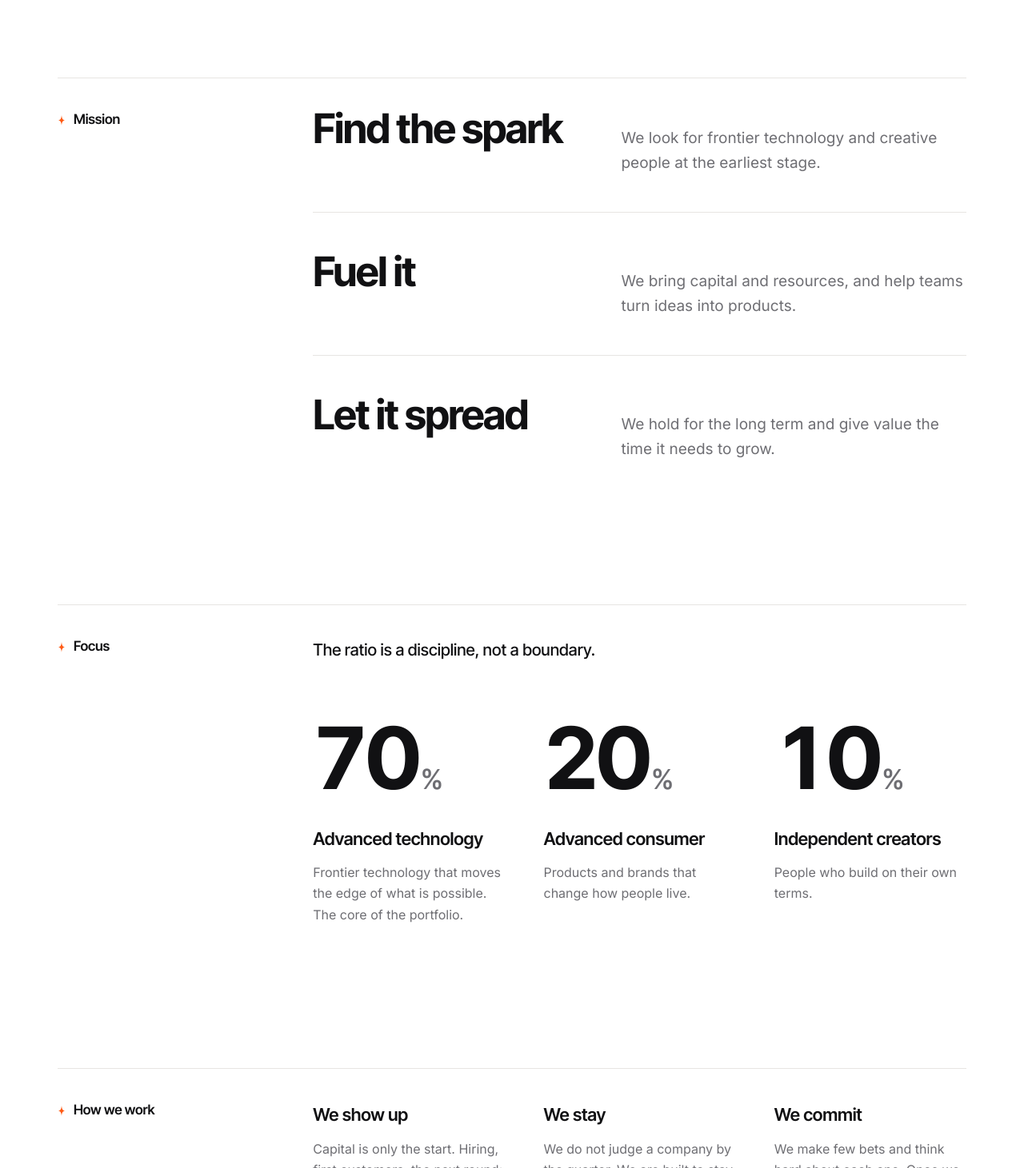
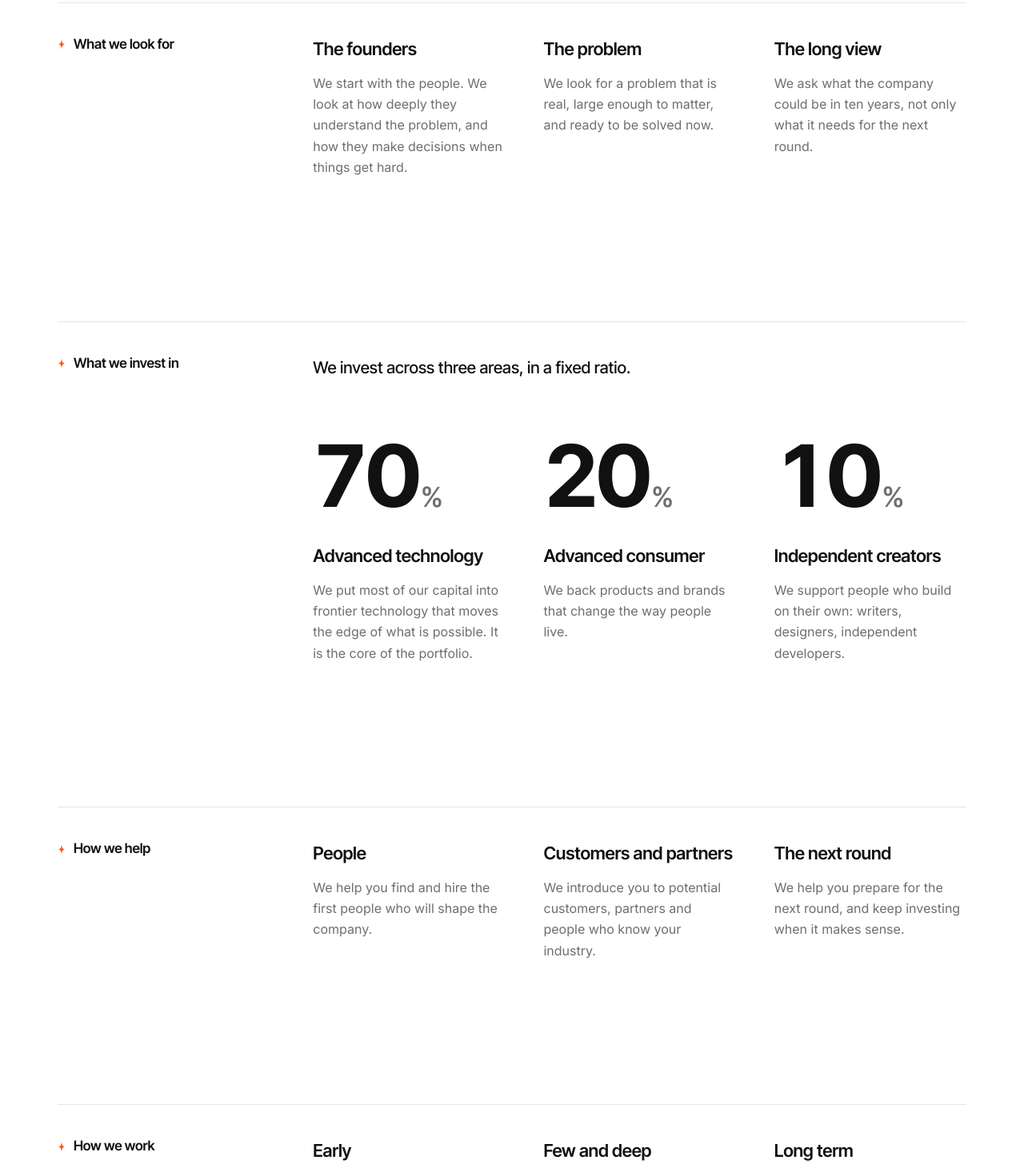
Before and after one commit to PTTheGreat/spark-unlimited-investment, a plain HTML site: page index.html in a window 1280 px wide. Shown: the part 1339-2800 px from the top of the page at 80% size. Drawn offline with Linux system fonts and the light colour scheme.

Commit message:
Rewrite copy as plain we-statements; drop Belief section
Co-Authored-By: Claude Opus 5.5 <noreply@anthropic.com>
Claude-Session: https://claude.ai/code/session_0126B9GEAHay6nTF9Xmi1sDD

```diff
--- a/index.html
+++ b/index.html
@@ -136,9 +136,9 @@ h2 + .three { margin-top: 48px; }
 .step h2 { font-size: clamp(32px, 4vw, 54px); white-space: nowrap; }
 .step p { margin: 0; color: var(--muted); font-size: clamp(16px, 1.5vw, 19px); line-height: 1.6; }
 @media (max-width: 760px) { .step { grid-template-columns: 1fr; } .step h2 { white-space: normal; } .step p { font-size: 16px; } }
-.statement { font-size: clamp(40px, 6vw, 84px); line-height: 1.04; }
+.statement { font-size: clamp(36px, 5vw, 72px); line-height: 1.06; }
 html[data-lang="zh"] .statement { line-height: 1.15; }
-.lead { margin: 0; color: var(--muted); font-size: clamp(17px, 1.6vw, 21px); line-height: 1.7; max-width: 30em; }
+.lead { margin: 0; color: var(--muted); font-size: clamp(17px, 1.6vw, 21px); line-height: 1.75; max-width: 34em; }
 .statement + .lead { margin-top: clamp(24px, 3vw, 36px); }
 .lead.top { color: var(--fg); font-family: var(--display); font-weight: 500; margin-bottom: clamp(40px, 5vw, 64px); }
 .traits { list-style: none; margin: clamp(40px, 5vw, 64px) 0 0; padding: 0; display: grid; grid-template-columns: repeat(3, minmax(0, 1fr)); gap: 20px 48px; }
@@ -218,8 +218,7 @@ footer .wrap { padding-block: clamp(56px, 7vw, 96px) 40px; }
       <span class="word">Spark Unlimited Investment</span>
     </a>
     <nav>
-      <a href="#belief"><span data-l="en">Belief</span><span data-l="zh">信念</span></a>
-      <a href="#mission"><span data-l="en">Mission</span><span data-l="zh">使命</span></a>
+      <a href="#about"><span data-l="en">About</span><span data-l="zh">关于我们</span></a>
       <a href="#focus"><span data-l="en">Focus</span><span data-l="zh">投资方向</span></a>
       <a href="#team"><span data-l="en">Team</span><span data-l="zh">管理团队</span></a>
       <a href="#contact"><span data-l="en">Contact</span><span data-l="zh">联系我们</span></a>
@@ -240,37 +239,32 @@ footer .wrap { padding-block: clamp(56px, 7vw, 96px) 40px; }
     </div>
   </section>
 
-  <section class="block" id="belief">
+  <section class="block" id="about">
     <div class="wrap grid">
-      <p class="kicker"><svg viewBox="0 0 24 32"><use href="#spark"/></svg><span data-l="en">Belief</span><span data-l="zh">信念</span></p>
+      <p class="kicker"><svg viewBox="0 0 24 32"><use href="#spark"/></svg><span data-l="en">About</span><span data-l="zh">关于我们</span></p>
       <div class="body">
-        <h2 class="statement"><span data-l="en">People first. Then the plan.</span><span data-l="zh">先看人，再看事。</span></h2>
-        <p class="lead"><span data-l="en">Ideas shift. Markets shift. What carries a company through all of it is the people building it.</span><span data-l="zh">想法会变，市场会变，赛道也会变。能带着一家公司穿过这些变化的，是做事的人。</span></p>
-        <ul class="traits">
-          <li><span data-l="en">Curious to a fault.</span><span data-l="zh">好奇到近乎执拗。</span></li>
-          <li><span data-l="en">Patient with hard problems.</span><span data-l="zh">耐得住真正的难题。</span></li>
-          <li><span data-l="en">Clear about where they are going.</span><span data-l="zh">清楚自己要去哪里。</span></li>
-        </ul>
+      <h2 class="statement"><span data-l="en">Find the spark. Fuel it. Let it spread.</span><span data-l="zh">寻火，添柴，燎原。</span></h2>
+      <p class="lead"><span data-l="en">We are an early-stage investor. We look for frontier technology and creative people before most others notice them, invest capital and our own time at the very beginning, and then hold for the long term so that value has room to grow.</span><span data-l="zh">我们是一家早期投资机构。我们在多数人注意到之前，寻找前沿科技和有创造力的人；在最早的阶段投入资本，也投入我们自己的时间；然后长期持有，给价值足够的时间成长。</span></p>
       </div>
     </div>
   </section>
 
-  <section class="block" id="mission">
+  <section class="block" id="look">
     <div class="wrap grid">
-      <p class="kicker"><svg viewBox="0 0 24 32"><use href="#spark"/></svg><span data-l="en">Mission</span><span data-l="zh">使命</span></p>
+      <p class="kicker"><svg viewBox="0 0 24 32"><use href="#spark"/></svg><span data-l="en">What we look for</span><span data-l="zh">我们看什么</span></p>
       <div class="body">
-      <div class="steps">
-        <div class="step">
-          <h2><span data-l="en">Find the spark</span><span data-l="zh">寻火</span></h2>
-          <p><span data-l="en">We look for frontier technology and creative people at the earliest stage.</span><span data-l="zh">在最早期，发现前沿科技和有创造力的人。</span></p>
+      <div class="three">
+        <div class="item">
+          <h3><span data-l="en">The founders</span><span data-l="zh">人</span></h3>
+          <p><span data-l="en">We start with the people. We look at how deeply they understand the problem, and how they make decisions when things get hard.</span><span data-l="zh">我们先看人。看创始人对问题想得有多深，看他们在困难的时候怎么做决定。</span></p>
         </div>
-        <div class="step">
-          <h2><span data-l="en">Fuel it</span><span data-l="zh">添柴</span></h2>
-          <p><span data-l="en">We bring capital and resources, and help teams turn ideas into products.</span><span data-l="zh">投入资本与资源，陪团队把想法做成产品。</span></p>
+        <div class="item">
+          <h3><span data-l="en">The problem</span><span data-l="zh">问题</span></h3>
+          <p><span data-l="en">We look for a problem that is real, large enough to matter, and ready to be solved now.</span><span data-l="zh">我们找真实存在、足够大、而且正好到了可以被解决的时候的问题。</span></p>
         </div>
-        <div class="step">
-          <h2><span data-l="en">Let it spread</span><span data-l="zh">燎原</span></h2>
-          <p><span data-l="en">We hold for the long term and give value the time it needs to grow.</span><span data-l="zh">长期持有，给价值足够的时间成长。</span></p>
+        <div class="item">
+          <h3><span data-l="en">The long view</span><span data-l="zh">十年</span></h3>
+          <p><span data-l="en">We ask what the company could be in ten years, not only what it needs for the next round.</span><span data-l="zh">我们会问这家公司十年后可能是什么样子，而不只是下一轮需要什么。</span></p>
         </div>
       </div>
       </div>
@@ -279,24 +273,46 @@ footer .wrap { padding-block: clamp(56px, 7vw, 96px) 40px; }
 
   <section class="block" id="focus">
     <div class="wrap grid">
-      <p class="kicker"><svg viewBox="0 0 24 32"><use href="#spark"/></svg><span data-l="en">Focus</span><span data-l="zh">投资方向</span></p>
+      <p class="kicker"><svg viewBox="0 0 24 32"><use href="#spark"/></svg><span data-l="en">What we invest in</span><span data-l="zh">我们投什么</span></p>
       <div class="body">
-      <p class="lead top"><span data-l="en">The ratio is a discipline, not a boundary.</span><span data-l="zh">比例是纪律，不是边界。</span></p>
+      <p class="lead top"><span data-l="en">We invest across three areas, in a fixed ratio.</span><span data-l="zh">我们投资三个方向，按固定比例配置。</span></p>
       <div class="three" id="cols">
         <div class="item">
           <div class="num" role="img" aria-label="70%">70<span>%</span></div>
           <h3><span data-l="en">Advanced technology</span><span data-l="zh">先进科技</span></h3>
-          <p><span data-l="en">Frontier technology that moves the edge of what is possible. The core of the portfolio.</span><span data-l="zh">推动可能性边界的前沿科技，是组合的核心。</span></p>
+          <p><span data-l="en">We put most of our capital into frontier technology that moves the edge of what is possible. It is the core of the portfolio.</span><span data-l="zh">我们把大部分资金投向推动可能性边界的前沿科技，这是组合的核心。</span></p>
         </div>
         <div class="item">
           <div class="num" role="img" aria-label="20%">20<span>%</span></div>
           <h3><span data-l="en">Advanced consumer</span><span data-l="zh">先进消费</span></h3>
-          <p><span data-l="en">Products and brands that change how people live.</span><span data-l="zh">改变人们生活方式的产品与品牌。</span></p>
+          <p><span data-l="en">We back products and brands that change the way people live.</span><span data-l="zh">我们投资改变人们生活方式的产品与品牌。</span></p>
         </div>
         <div class="item">
           <div class="num" role="img" aria-label="10%">10<span>%</span></div>
           <h3><span data-l="en">Independent creators</span><span data-l="zh">独立创作者</span></h3>
-          <p><span data-l="en">People who build on their own terms.</span><span data-l="zh">以个人之力创造的人。</span></p>
+          <p><span data-l="en">We support people who build on their own: writers, designers, independent developers.</span><span data-l="zh">我们支持以个人之力创造的人，包括作者、设计师和独立开发者。</span></p>
+        </div>
+      </div>
+      </div>
+    </div>
+  </section>
+
+  <section class="block" id="help">
+    <div class="wrap grid">
+      <p class="kicker"><svg viewBox="0 0 24 32"><use href="#spark"/></svg><span data-l="en">How we help</span><span data-l="zh">我们怎么帮</span></p>
+      <div class="body">
+      <div class="three">
+        <div class="item">
+          <h3><span data-l="en">People</span><span data-l="zh">找人</span></h3>
+          <p><span data-l="en">We help you find and hire the first people who will shape the company.</span><span data-l="zh">我们帮你找到并招到最早那几位决定公司走向的人。</span></p>
+        </div>
+        <div class="item">
+          <h3><span data-l="en">Customers and partners</span><span data-l="zh">找客户</span></h3>
+          <p><span data-l="en">We introduce you to potential customers, partners and people who know your industry.</span><span data-l="zh">我们把你介绍给潜在客户、合作方，以及懂你所在行业的人。</span></p>
+        </div>
+        <div class="item">
+          <h3><span data-l="en">The next round</span><span data-l="zh">下一轮</span></h3>
+          <p><span data-l="en">We help you prepare for the next round, and keep investing when it makes sense.</span><span data-l="zh">我们帮你准备下一轮融资，在合适的时候继续加注。</span></p>
         </div>
       </div>
       </div>
@@ -305,20 +321,20 @@ footer .wrap { padding-block: clamp(56px, 7vw, 96px) 40px; }
 
   <section class="block" id="approach">
     <div class="wrap grid">
-      <p class="kicker"><svg viewBox="0 0 24 32"><use href="#spark"/></svg><span data-l="en">How we work</span><span data-l="zh">我们的方式</span></p>
+      <p class="kicker"><svg viewBox="0 0 24 32"><use href="#spark"/></svg><span data-l="en">How we work</span><span data-l="zh">我们怎么做事</span></p>
       <div class="body">
       <div class="three">
         <div class="item">
-          <h3><span data-l="en">We show up</span><span data-l="zh">在场</span></h3>
-          <p><span data-l="en">Capital is only the start. Hiring, first customers, the next round: we are there for all of it.</span><span data-l="zh">资本只是开始。招人、找客户、下一轮融资，我们都在。</span></p>
+          <h3><span data-l="en">Early</span><span data-l="zh">早</span></h3>
+          <p><span data-l="en">We come in at the earliest stage, sometimes before there is a company.</span><span data-l="zh">我们在最早的阶段进入，有时公司还没有成立。</span></p>
         </div>
         <div class="item">
-          <h3><span data-l="en">We stay</span><span data-l="zh">长期</span></h3>
-          <p><span data-l="en">We do not judge a company by the quarter. We are built to stay for the whole arc.</span><span data-l="zh">不按季度评判一家公司，愿意陪它走完一个完整的周期。</span></p>
+          <h3><span data-l="en">Few and deep</span><span data-l="zh">少而深</span></h3>
+          <p><span data-l="en">We back a small number of companies each year and give each one real time.</span><span data-l="zh">我们每年只投少数几家公司，给每一家足够的时间和精力。</span></p>
         </div>
         <div class="item">
-          <h3><span data-l="en">We commit</span><span data-l="zh">笃定</span></h3>
-          <p><span data-l="en">We make few bets and think hard about each one. Once we are in, we are all in.</span><span data-l="zh">出手不多，每一笔都想得很深。认定了，就全力以赴。</span></p>
+          <h3><span data-l="en">Long term</span><span data-l="zh">长期</span></h3>
+          <p><span data-l="en">We are in no hurry to exit. We are direct, we decide quickly, and we stay.</span><span data-l="zh">我们不急于退出。说话直接，决定很快，然后长期陪着。</span></p>
         </div>
       </div>
       </div>
@@ -357,7 +373,7 @@ footer .wrap { padding-block: clamp(56px, 7vw, 96px) 40px; }
     <div class="wrap grid">
       <p class="kicker"><svg viewBox="0 0 24 32"><use href="#spark"/></svg><span data-l="en">Contact</span><span data-l="zh">联系我们</span></p>
       <div class="body">
-      <p class="lead top"><span data-l="en">Building something others do not see yet? We would like to hear about it.</span><span data-l="zh">如果你在做一件别人还没看懂的事，我们想听听。</span></p>
+      <p class="lead top"><span data-l="en">If you are building something early and serious, write to us. We read every message.</span><span data-l="zh">如果你正在早期阶段认真做一件事，欢迎写信给我们。每一封来信我们都会认真读。</span></p>
       <form class="form" id="contact-form" data-to="contact@example.com" novalidate>
         <div class="row2">
           <label class="field"><span class="lab"><span data-l="en">Your name</span><span data-l="zh">你的姓名</span></span><input type="text" name="name" autocomplete="name" required></label>
@@ -425,7 +441,7 @@ footer .wrap { padding-block: clamp(56px, 7vw, 96px) 40px; }
     el.textContent = '';
     parts.forEach(function (t, i) {
       var s = document.createElement('span'); s.className = 'nw';
-      s.textContent = t; el.appendChild(s);
+      if (t.length > 13) { el.appendChild(document.createTextNode(t)); return; } s.textContent = t; el.appendChild(s);
     });
   });
 
```
